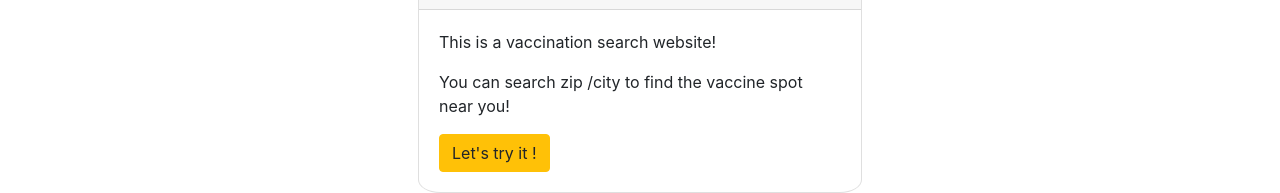
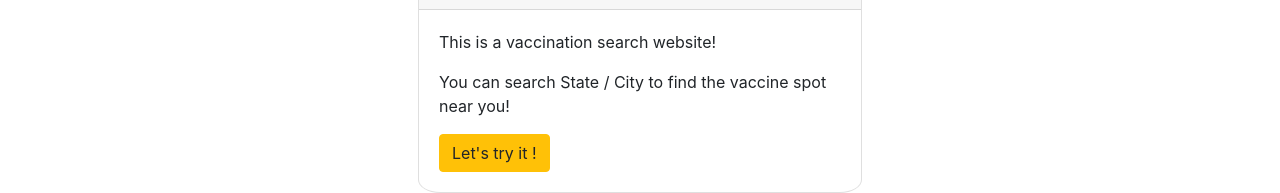
Before and after one commit to tkuebler12/GetVaxxed, a React (Create React App) app in the folder client/: page /login in a window 1280 px wide. Both pictures are taken after a click on the button "Login". Shown: the part 180-373 px from the top of the page. Built offline with nearby package versions, Linux system fonts and the light colour scheme.

Commit message:
change typo on welcome

```diff
--- a/client/src/pages/Home.js
+++ b/client/src/pages/Home.js
@@ -11,7 +11,7 @@ const Home = () => {
                 </div>
                 <div className="card-body">
                     <p>This is a vaccination search website!</p>
-                    <p>You can search zip /city to find the vaccine spot near you!</p>
+                    <p>You can search State / City to find the vaccine spot near you!</p>
                     <Link to="/search" className="btn btn-warning">Let's try it !</Link>
                 </div>
             </div>
```
